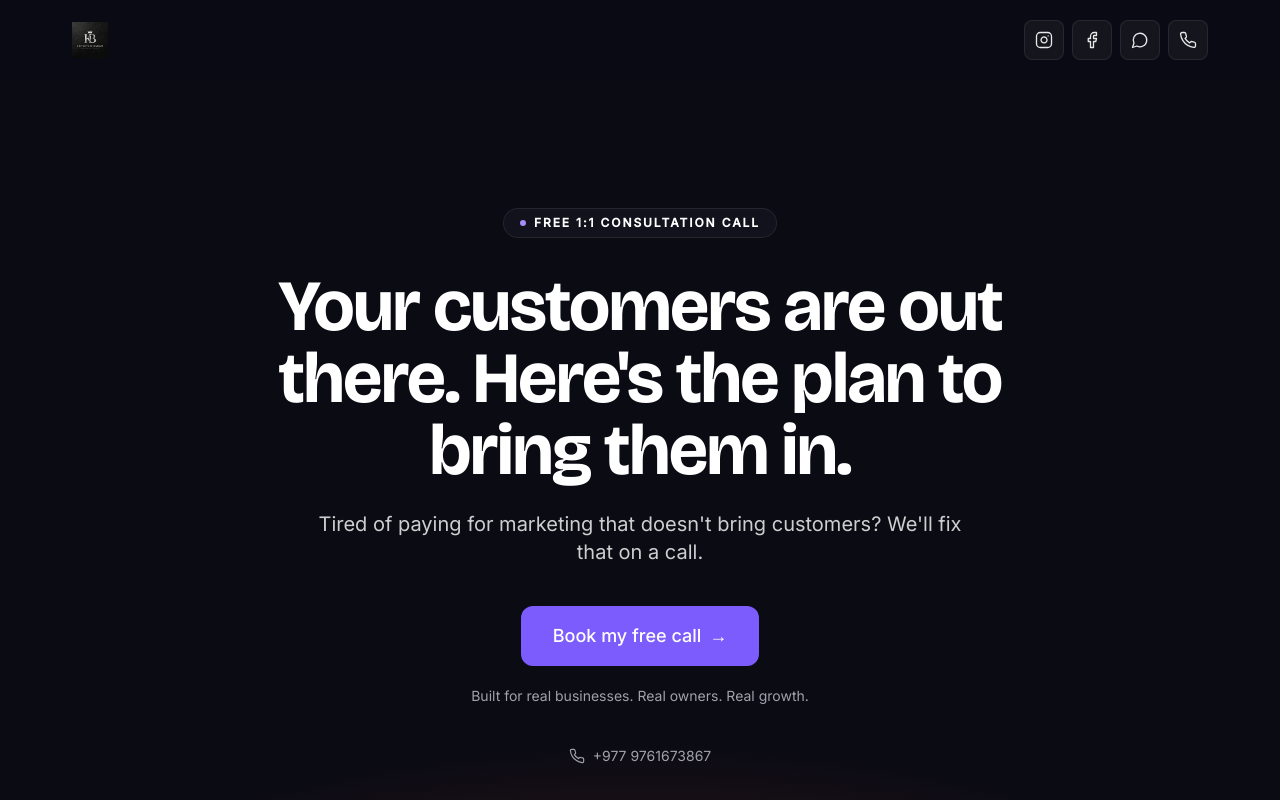
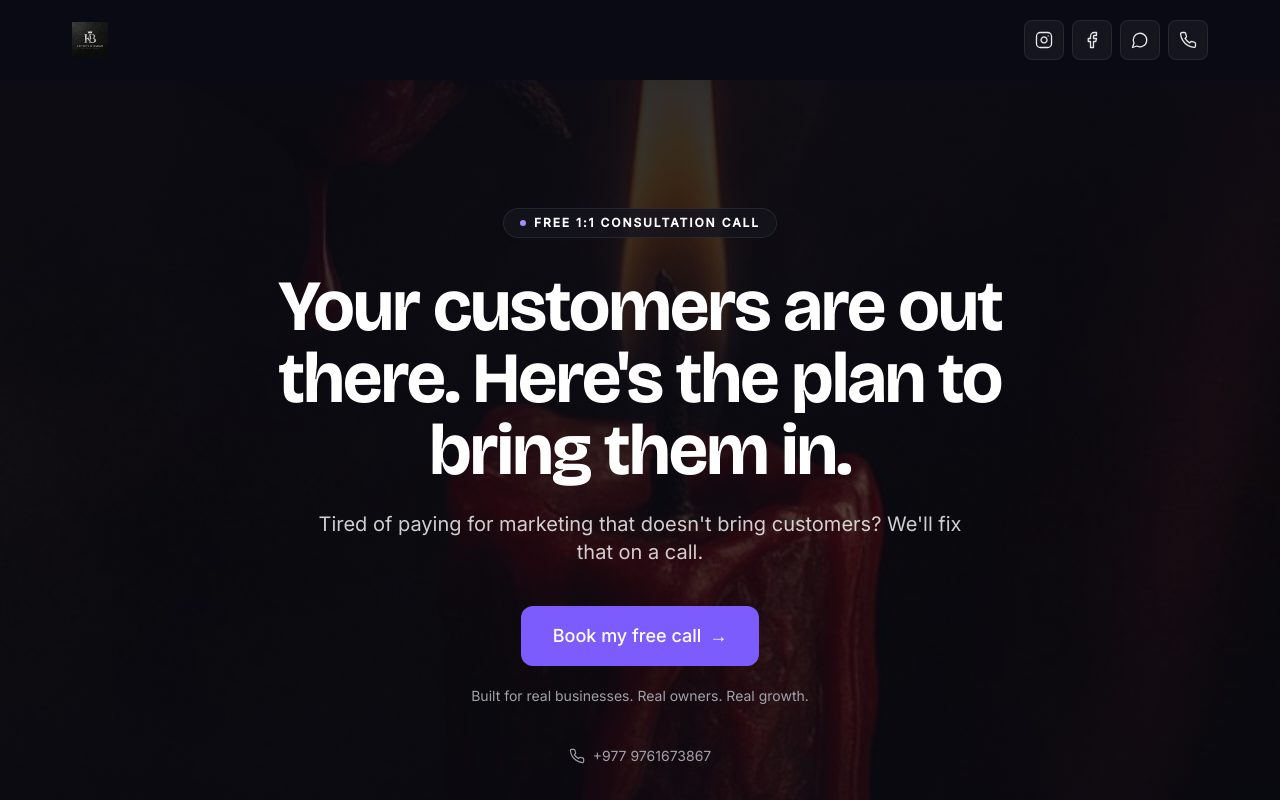
Before and after one commit to kritagya2055/sikumna_kritagya_final_service_landing_page, a Next.js app: page / in a window 1280 px wide. Shown: the top 800 px of the page. Built offline with nearby package versions, Linux system fonts and the light colour scheme; no server answers.

Commit message:
Hero: switch from CSS gradient to candle background image
https://claude.ai/code/session_01N7Cku7sbkSQFGierxHHgw5

```diff
--- a/app/globals.css
+++ b/app/globals.css
@@ -37,23 +37,4 @@
   .eyebrow {
     @apply text-xs font-semibold uppercase tracking-[0.16em];
   }
-
-  /* Premium dark hero background — warm radial glow rising from the
-     bottom-center over a deep #0B0B14 base. Top stays very dark to keep
-     the headline crisp; warmth only emerges in the lower third. */
-  .hero-gradient {
-    background:
-      linear-gradient(
-        180deg,
-        #0b0b14 0%,
-        rgba(11, 11, 20, 0.75) 50%,
-        rgba(11, 11, 20, 0) 100%
-      ),
-      radial-gradient(
-        ellipse 80% 55% at 50% 120%,
-        rgba(220, 70, 40, 0.35) 0%,
-        transparent 70%
-      ),
-      #0b0b14;
-  }
 }
--- a/components/Hero.tsx
+++ b/components/Hero.tsx
@@ -1,5 +1,6 @@
 "use client";
 
+import Image from "next/image";
 import { motion, useReducedMotion } from "framer-motion";
 import { Phone } from "lucide-react";
 import { siteConfig } from "@/site.config";
@@ -23,11 +24,36 @@ export function Hero() {
   };
 
   return (
-    <section className="relative flex min-h-[85vh] items-center overflow-hidden">
-      {/* Pure CSS background — deep #0B0B14 base with a warm radial
-          glow rising from the bottom-center. See `.hero-gradient` in
-          app/globals.css. */}
-      <div aria-hidden className="hero-gradient absolute inset-0" />
+    <section className="relative flex min-h-[85vh] items-center overflow-hidden bg-bg">
+      {/* Full-bleed background image — drop the JPG at `public/hero-bg.jpg`. */}
+      <Image
+        src="/hero-bg.jpg"
+        alt=""
+        fill
+        priority
+        sizes="100vw"
+        className="absolute inset-0 object-cover object-center"
+      />
+
+      {/* Top→middle→bottom dark veil for text contrast. */}
+      <div
+        aria-hidden
+        className="absolute inset-0"
+        style={{
+          background:
+            "linear-gradient(180deg, rgba(11,11,20,0.85) 0%, rgba(11,11,20,0.55) 50%, rgba(11,11,20,0.80) 100%)",
+        }}
+      />
+
+      {/* Subtle radial vignette — keeps the headline area especially crisp. */}
+      <div
+        aria-hidden
+        className="absolute inset-0"
+        style={{
+          background:
+            "radial-gradient(ellipse 70% 55% at 50% 40%, rgba(11,11,20,0.55) 0%, transparent 70%)",
+        }}
+      />
 
       <motion.div
         className="relative z-10 mx-auto flex w-full max-w-[900px] flex-col items-center px-6 py-24 text-center md:py-32"
```
